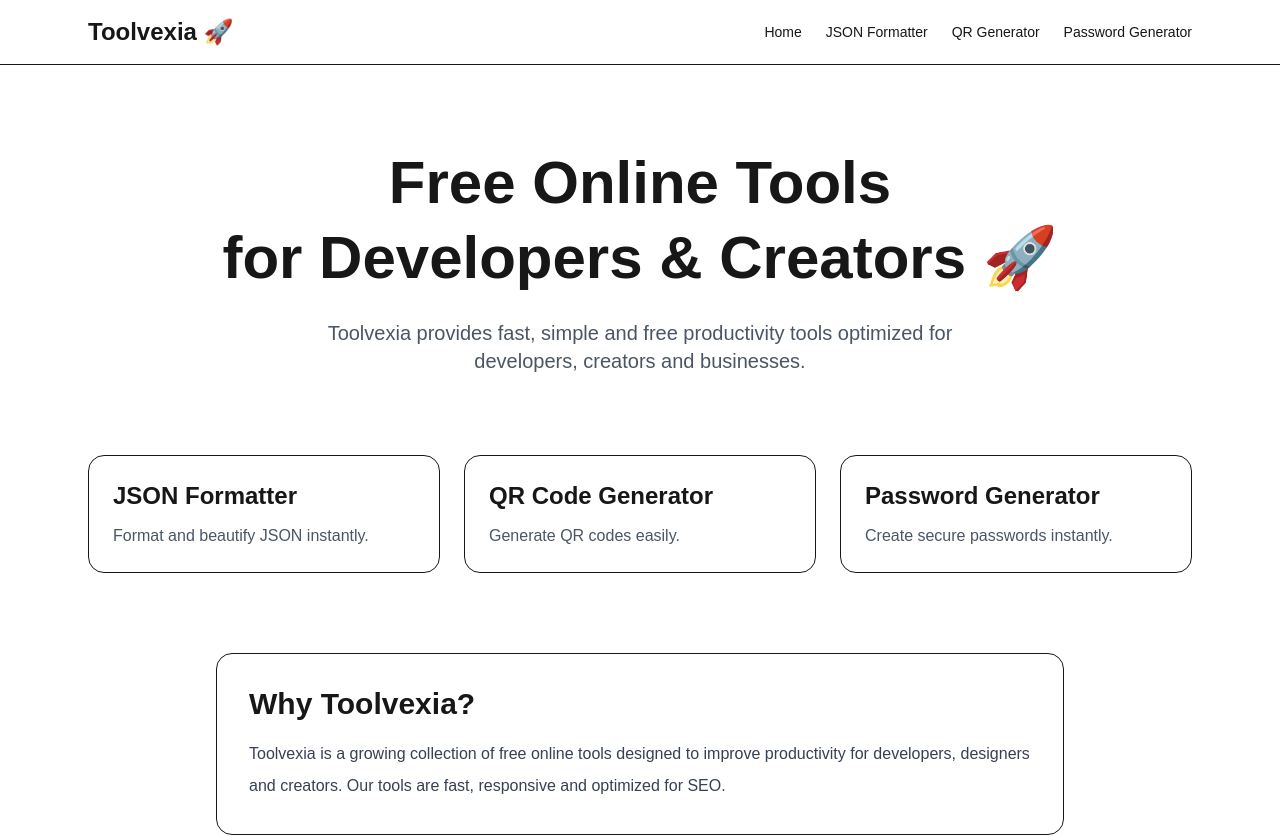
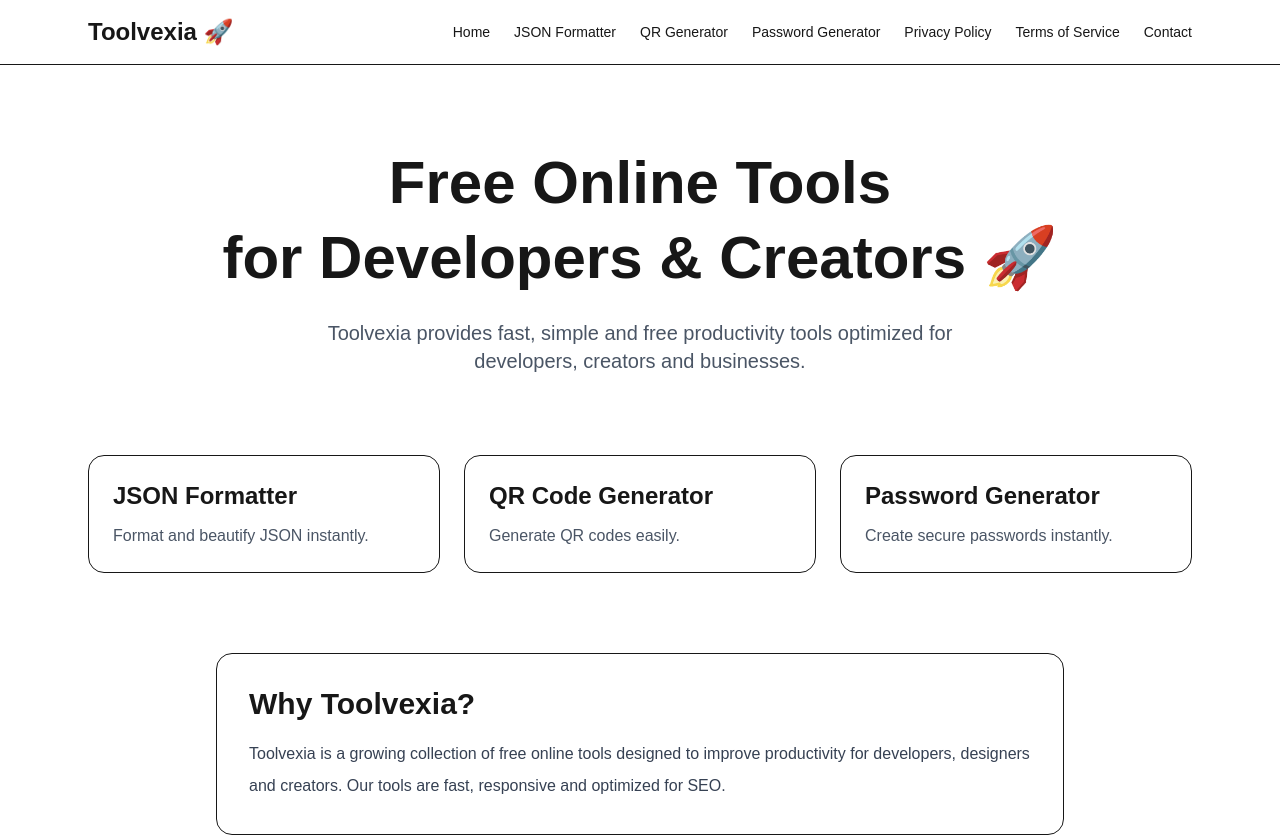
Before and after one commit to frmorsli-byte/toolvexia, a Next.js app: page / in a window 1280 px wide. Shown: the top 837 px of the page. Built offline with nearby package versions, Linux system fonts and the light colour scheme.

Commit message:
Add legal pages to navbar

```diff
--- a/app/layout.tsx
+++ b/app/layout.tsx
@@ -15,6 +15,7 @@ export default function RootLayout({
     <html lang="en">
       <body className="bg-gray-50 text-black">
 
+        {/* Navbar */}
         <header className="border-b bg-white">
           <div className="max-w-6xl mx-auto px-6 py-4 flex items-center justify-between">
 
@@ -23,26 +24,25 @@ export default function RootLayout({
             </Link>
 
             <nav className="flex gap-6 text-sm font-medium">
-              <Link href="/">
-                Home
-              </Link>
+              {/* Tools */}
+              <Link href="/">Home</Link>
+              <Link href="/tools/json-formatter">JSON Formatter</Link>
+              <Link href="/tools/qr-generator">QR Generator</Link>
+              <Link href="/tools/password-generator">Password Generator</Link>
 
-              <Link href="/tools/json-formatter">
-                JSON Formatter
-              </Link>
-              <Link href="/tools/qr-generator">
-            QR Generator
-            </Link>
-            <Link href="/tools/password-generator">
-            	Password Generator
-            </Link>
+              {/* Pages légales */}
+              <Link href="/legal/privacy">Privacy Policy</Link>
+              <Link href="/legal/terms">Terms of Service</Link>
+              <Link href="/legal/contact">Contact</Link>
             </nav>
 
           </div>
         </header>
 
+        {/* Contenu principal */}
         {children}
 
+        {/* Footer */}
         <footer className="border-t mt-20 bg-white">
           <div className="max-w-6xl mx-auto px-6 py-8 text-sm text-gray-500">
             © 2026 Toolvexia. All rights reserved.
```
